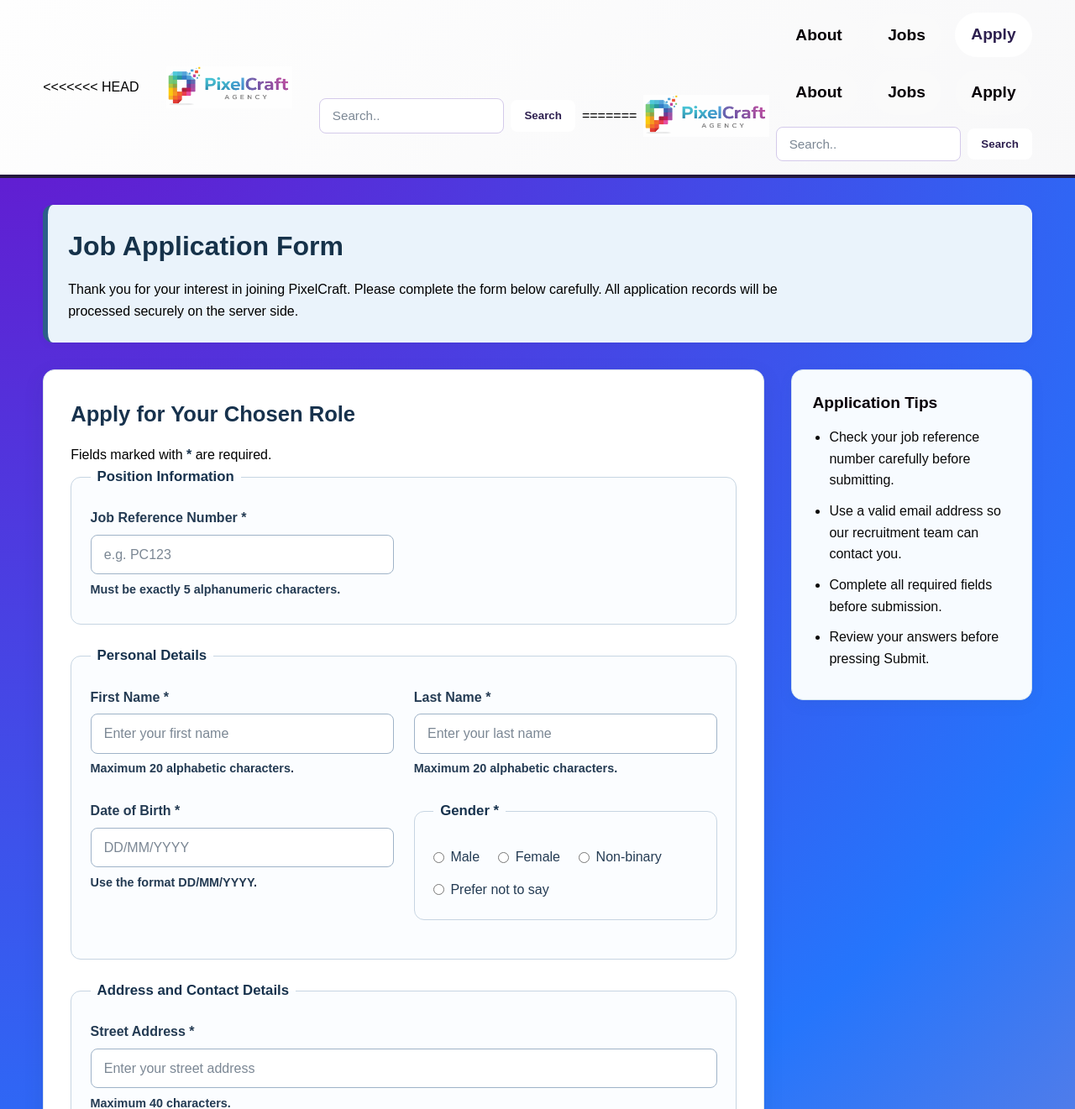
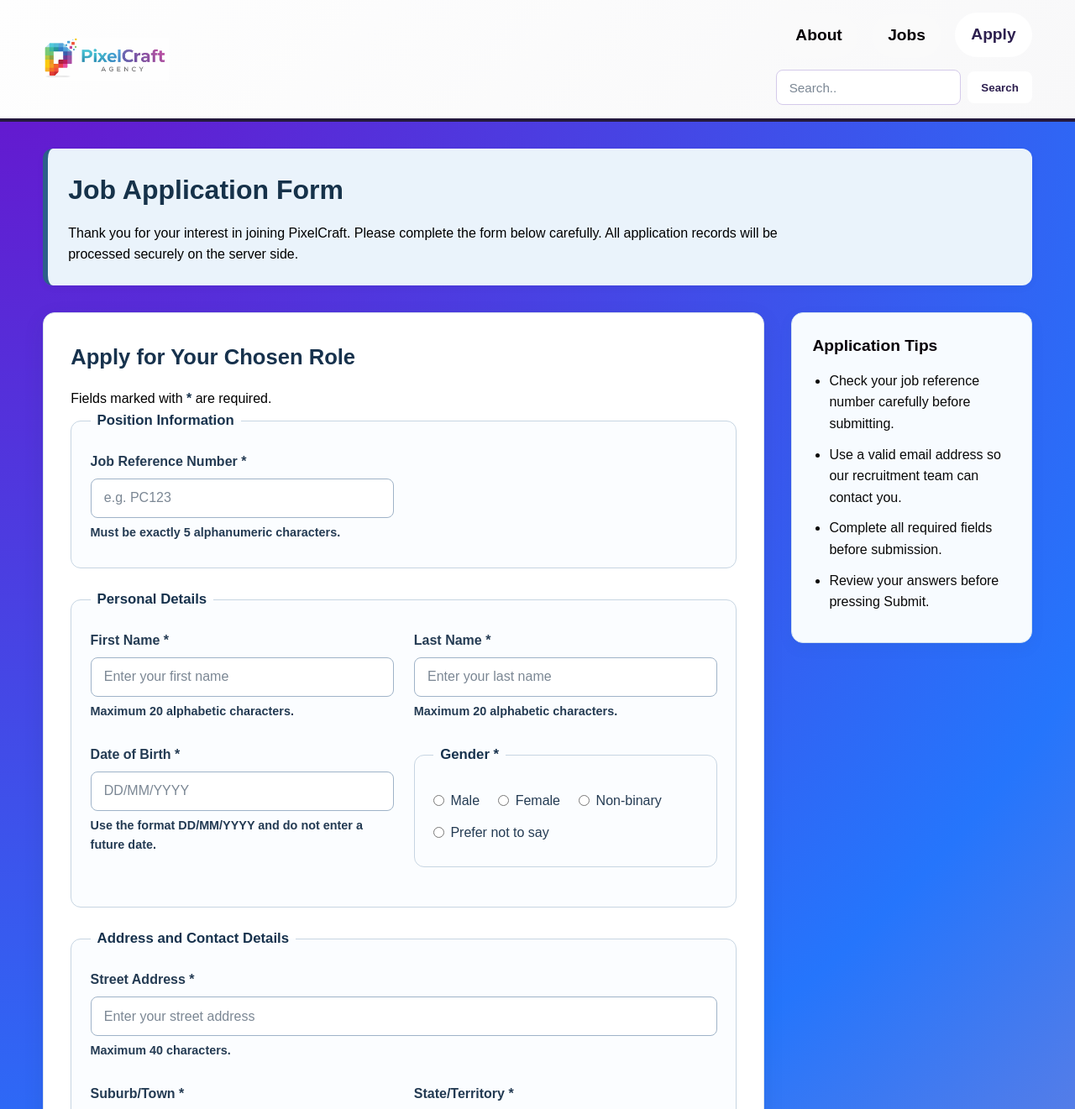
Before and after one commit to JakeStahlUNI/COS10026_WebTech_TeamProject, a PHP site: page /Apply.php in a window 1280 px wide. Shown: the top 1321 px of the page at 84% size. Run offline with PHP 8.4, Linux system fonts and the light colour scheme.

Commit message:
the date of birth can not later than today

```diff
--- a/Apply.php
+++ b/Apply.php
@@ -12,12 +12,10 @@
 </head>
 
 <body>
-  <!-- Header -->
   <header class="header">
     <div class="header-container">
-<<<<<<< HEAD
       <a href="index.php">
-        <img src="Images/Logo.png" alt="PixelCraft Logo" class="logo"/>
+        <img src="images/Logo.png" alt="PixelCraft Logo" class="logo"/>
       </a>
 
       <div class="search-and-nav">
@@ -30,22 +28,6 @@
           <label for="site-search" class="sr-only">Search the site</label>
           <input type="text" id="site-search" name="site-search" placeholder="Search.." maxlength="40">
           <button type="button">Search</button>
-=======
-        <a href="index.php" class="logo-link">
-            <img src="images/Logo.png" alt="PixelCraft Logo" class="logo"/>
-        </a>
-
-        <div class="search-and-nav">
-            <nav class="nav-links">
-                <a href="about.php">About</a>
-                <a href="Jobs.php">Jobs</a>
-                <a href="Apply.php">Apply</a>
-            </nav>
-            <div class="search-bar">
-                <input type="text" placeholder="Search..">
-                <button type="submit">Search</button>
-            </div>
-
         </div>
       </div>
     </div>
@@ -78,7 +60,6 @@
         }
       ?>
 
-      <!-- Project 2 requires server-side validation -->
       <form method="post" action="process_eoi.php" novalidate>
         <fieldset>
           <legend>Position Information</legend>
@@ -135,7 +116,7 @@
                 inputmode="numeric"
                 autocomplete="bday"
               />
-  <p class="hint">Use the format DD/MM/YYYY.</p>
+              <p class="hint">Use the format DD/MM/YYYY and do not enter a future date.</p>
               <p id="dob-error" class="field-error"></p>
             </div>
 
@@ -343,6 +324,7 @@
       </p>
     </div>
   </footer>
+
   <script>
     const dobInput = document.getElementById("dob");
     const dobError = document.getElementById("dob-error");
@@ -362,11 +344,33 @@
         return "Invalid date format. Please use DD/MM/YYYY.";
       }
 
+      const parts = value.split("/");
+      const day = parseInt(parts[0], 10);
+      const month = parseInt(parts[1], 10) - 1;
+      const year = parseInt(parts[2], 10);
+
+      const inputDate = new Date(year, month, day);
+      const today = new Date();
+
+      today.setHours(0, 0, 0, 0);
+
+      if (
+        inputDate.getFullYear() !== year ||
+        inputDate.getMonth() !== month ||
+        inputDate.getDate() !== day
+      ) {
+        return "Please enter a valid calendar date.";
+      }
+
+      if (inputDate > today) {
+        return "Date of birth cannot be later than today.";
+      }
+
       return "";
     }
 
     dobInput.addEventListener("input", function (e) {
-    let value = e.target.value.replace(/\D/g, ""); // remove non-digits
+      let value = e.target.value.replace(/\D/g, "");
 
       if (value.length > 8) {
         value = value.slice(0, 8);
```
Lines whose indentation alone changed are shown as unchanged.
